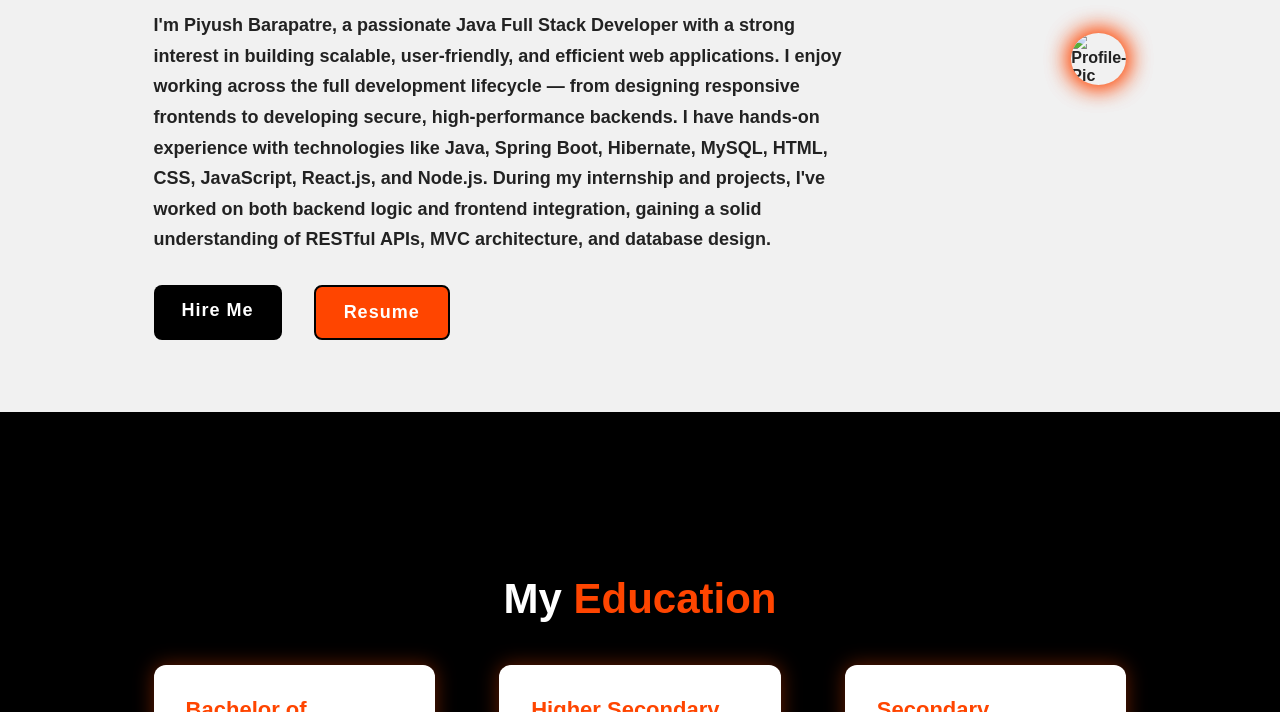
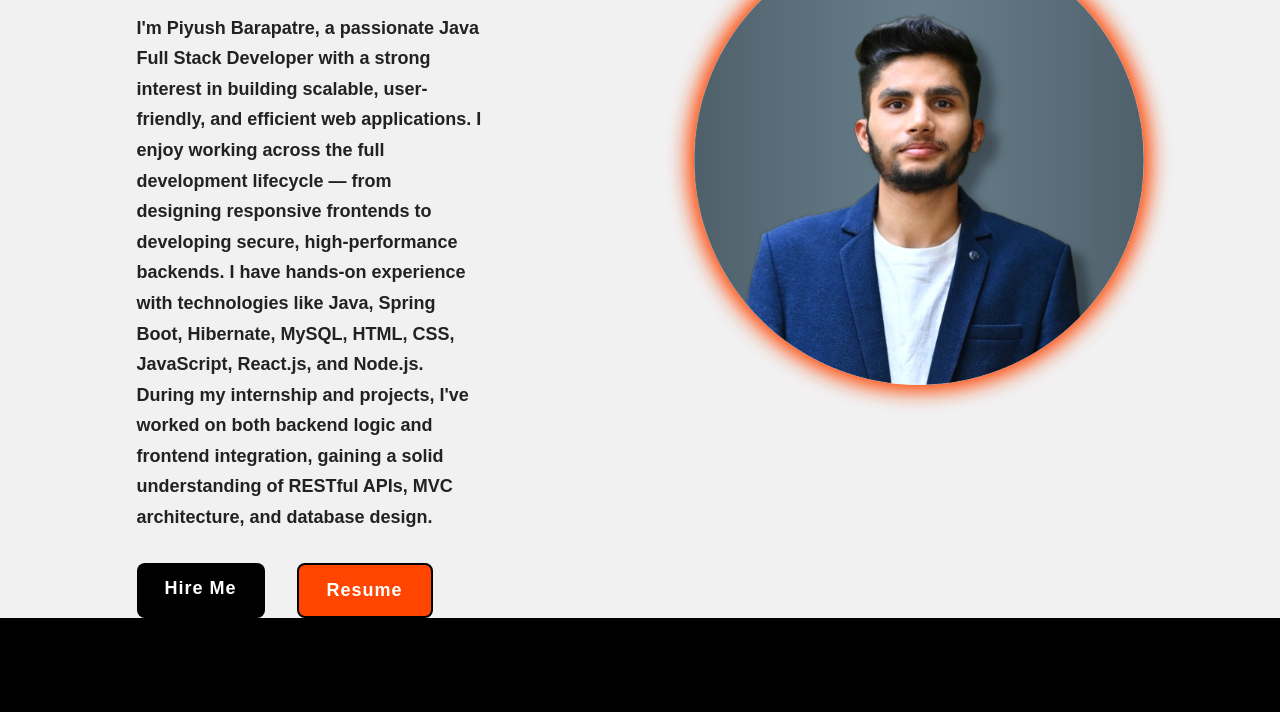
Before and after one commit to Piyush-Barapatre/My-Portfolio, a plain HTML site: page index.html in a window 1280 px wide. Shown: the part 388-1100 px from the top of the page. Drawn offline with nearby package versions, Linux system fonts and the light colour scheme; files whose address does not match are found by name.

Commit message:
Update index.html

```diff
--- a/index.html
+++ b/index.html
@@ -35,7 +35,7 @@
             </div>
         </div>
         <div class="img-box">
-            <img src="./assets/profile-pic.png" alt="Profile-Pic">
+            <img src="profile-pic.png" alt="Profile-Pic">
         </div>
     </section>
 
```
